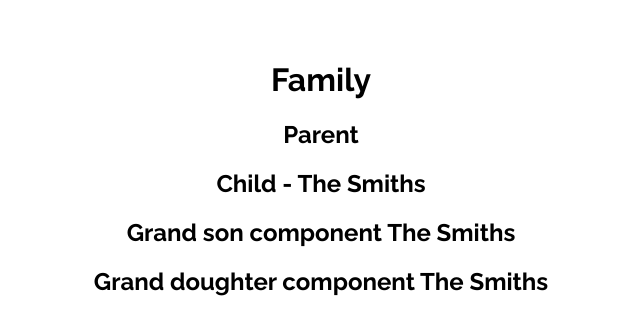
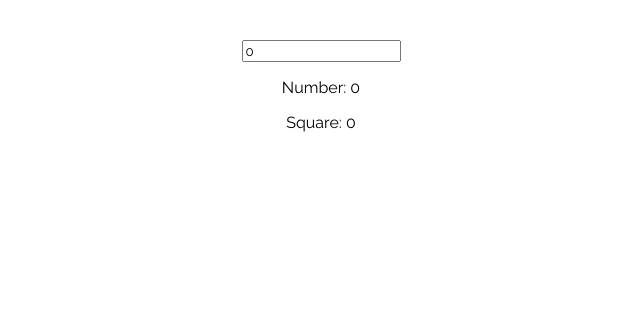
Before and after one commit to shaileshdhandhukiya/learn-react, a React (Vite) app: page / in a window 1280 px wide. Shown: the top 334 px of the page, without its empty margins (319-959 px from the left). Built offline with nearby package versions, Linux system fonts and the light colour scheme.

Commit message:
use memo hook

```diff
--- a/src/App.jsx
+++ b/src/App.jsx
@@ -1,18 +1,21 @@
 import "./App.css";
 
 import React, { useEffect, useState } from "react";
+import { FamilyContext } from "./components/prop-drilling/FamilyContext";
+import CounterUseMemo from "./components/CounterUseMemo";
 
 import Family from "./components/prop-drilling/Family";
 
 function App() {
-
   const familyMessage = {
     familyName: "The Smiths",
   };
 
   return (
     <>
-      <Family message={familyMessage} />
+      {/* <FamilyContext.Provider value={familyMessage}> */}
+        <CounterUseMemo />
+      {/* </FamilyContext.Provider> */}
     </>
   );
 }
--- a/src/components/Counter.jsx
+++ b/src/components/Counter.jsx
@@ -18,6 +18,7 @@ function Counter() {
     function incrementFactor(){
         setFactor(factor+1);
     }
+
     function decrementFactor(){
         if(count==0){
             return;
--- /dev/null
+++ b/src/components/CounterUseMemo.jsx
@@ -0,0 +1,27 @@
+
+// Example of useMemo hook to memoize expensive calculation
+import { useMemo, useState } from 'react';
+
+function CounterUseMemo() {
+  const [number, setNumber] = useState(0);
+
+  // Memoize the result of expensive calculation
+  const squaredNumber = useMemo(() => {
+    console.log("Calculating square...");
+    return number * number;
+  }, [number]); // Only recalculate when number changes
+
+  return (
+    <div>
+      <input
+        type="number"
+        value={number}
+        onChange={(e) => setNumber(parseInt(e.target.value))}
+      />
+      <p>Number: {number}</p>
+      <p>Square: {squaredNumber}</p>
+    </div>
+  );
+}
+
+export default CounterUseMemo;
--- a/src/components/prop-drilling/ChildrenCompoments.jsx
+++ b/src/components/prop-drilling/ChildrenCompoments.jsx
@@ -2,15 +2,14 @@ import React from "react";
 import GrandSon from "./GrandSon";
 import GrandDoughter from "./GrandDoughter";
 
-function ChildrenCompoments({message}) {
+function ChildrenCompoments() {
 
-  console.log("ChildrenCompoments message = >", message);
 
   return (
     <div>
-      <h2>Child - {message.familyName}</h2>
-      <GrandSon message={message} />
-      <GrandDoughter message={message}/>
+      <h2>Child - </h2>
+      <GrandSon  />
+      <GrandDoughter />
     </div>
   );
 }
--- a/src/components/prop-drilling/Family.jsx
+++ b/src/components/prop-drilling/Family.jsx
@@ -1,13 +1,11 @@
 import Parent from "./Parent";
 
-function Family({message}) {
-
-    console.log(message);
+function Family() {
 
     return (
         <div className="family">
             <h1>Family</h1>
-            <Parent message={message} />
+            <Parent  />
         </div>
     );
 }
--- /dev/null
+++ b/src/components/prop-drilling/FamilyContext.jsx
@@ -0,0 +1,3 @@
+import React from "react";
+
+export const FamilyContext = React.createContext();
--- a/src/components/prop-drilling/GrandDoughter.jsx
+++ b/src/components/prop-drilling/GrandDoughter.jsx
@@ -1,8 +1,8 @@
 import React from "react";
 
-function GrandDoughter({message}) {
+function GrandDoughter() {
     return (
-        <h2>Grand doughter component {message.familyName}</h2>
+        <h2>Grand doughter component </h2>
      );
 }
 
--- a/src/components/prop-drilling/GrandSon.jsx
+++ b/src/components/prop-drilling/GrandSon.jsx
@@ -1,8 +1,8 @@
 import React from "react";
 
-function GrandSon({message}) {
+function GrandSon() {
     return (
-        <h2>Grand son component {message.familyName}</h2>
+        <h2>Grand son component</h2>
      );
 }
 
--- a/src/components/prop-drilling/Parent.jsx
+++ b/src/components/prop-drilling/Parent.jsx
@@ -1,13 +1,19 @@
-import React from "react";
+import React,{useContext} from "react";
 
 import ChildrenCompoments from "./ChildrenCompoments";
+import { FamilyContext } from "./FamilyContext";
 
-function Parent({message}) {
-    console.log("Parent message = >",message);
+function Parent() {
+
+    const familyMessage = useContext(FamilyContext);
+
+    console.log(familyMessage);
+
+
     return (
         <div className="parent">
-            <h2>Parent</h2>
-            <ChildrenCompoments message={message}/>
+            <h2>Parent {familyMessage.familyName}</h2>
+            <ChildrenCompoments/>
         </div>
     );
 }
```
